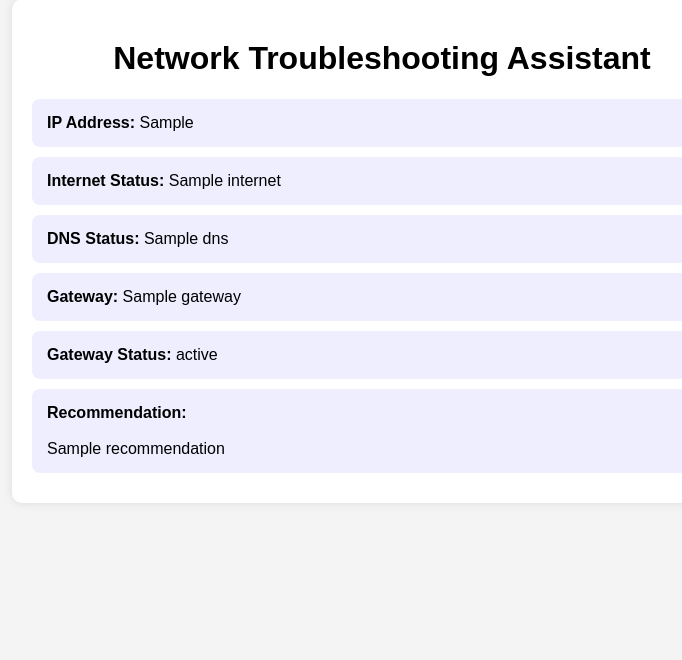
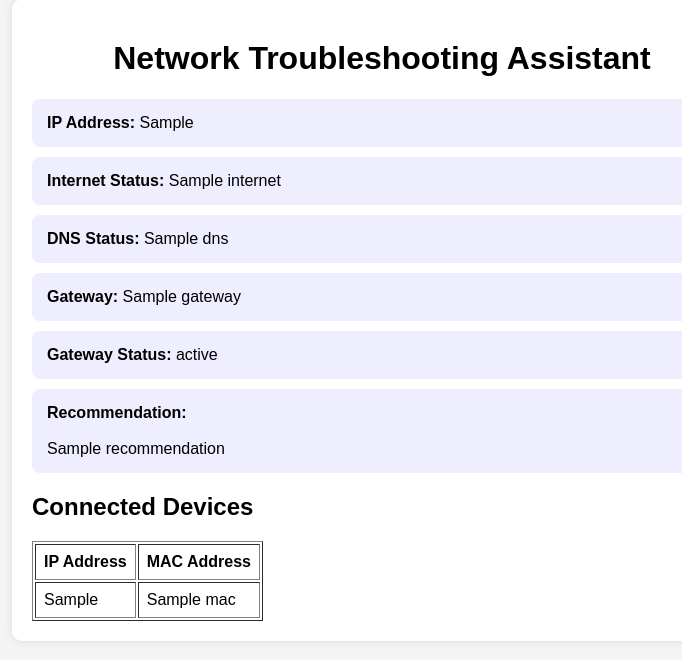
Before and after one commit to HeshanB69/NetworkTroubleshootingAssistant, a Flask app: template templates/index.html in a window 1280 px wide. Shown: the part 39-699 px from the top of the page, without its empty margins (258-940 px from the left). Run offline with Flask 3, Linux system fonts and the light colour scheme; the template is opened without the code that fills it: most values are stand-ins (such as "Sample title", 1, 10 or a date in 2020).

Commit message:
Added local network device discovery

```diff
--- a/app.py
+++ b/app.py
@@ -1,6 +1,6 @@
 from flask import Flask, render_template
 from connectivity import *
-
+from network_scanner import scan_network
 app = Flask(__name__)
 
 @app.route("/")
@@ -11,7 +11,9 @@ def home():
         "dns": check_dns(),
         "gateway": get_gateway(),
         "gateway_status": check_gateway(),
-        "recommendation": get_recommendation()
+        "recommendation": get_recommendation(),
+        "devices": scan_network("192.168.1.0/24")
+
     }
 
     return render_template("index.html", data=data)
--- a/templates/index.html
+++ b/templates/index.html
@@ -65,6 +65,21 @@
     <strong>Recommendation:</strong><br><br>
     {{ data.recommendation }}
 </div>
+<h2>Connected Devices</h2>
+
+<table border="1" cellpadding="8">
+    <tr>
+        <th>IP Address</th>
+        <th>MAC Address</th>
+    </tr>
+
+    {% for device in data.devices %}
+    <tr>
+        <td>{{ device.ip }}</td>
+        <td>{{ device.mac }}</td>
+    </tr>
+    {% endfor %}
+</table>
 
 </div>
 
```
Also changed, not shown: network_scanner.py (added, +20 -0 lines), test_scanner.py (added, +8 -0 lines).
